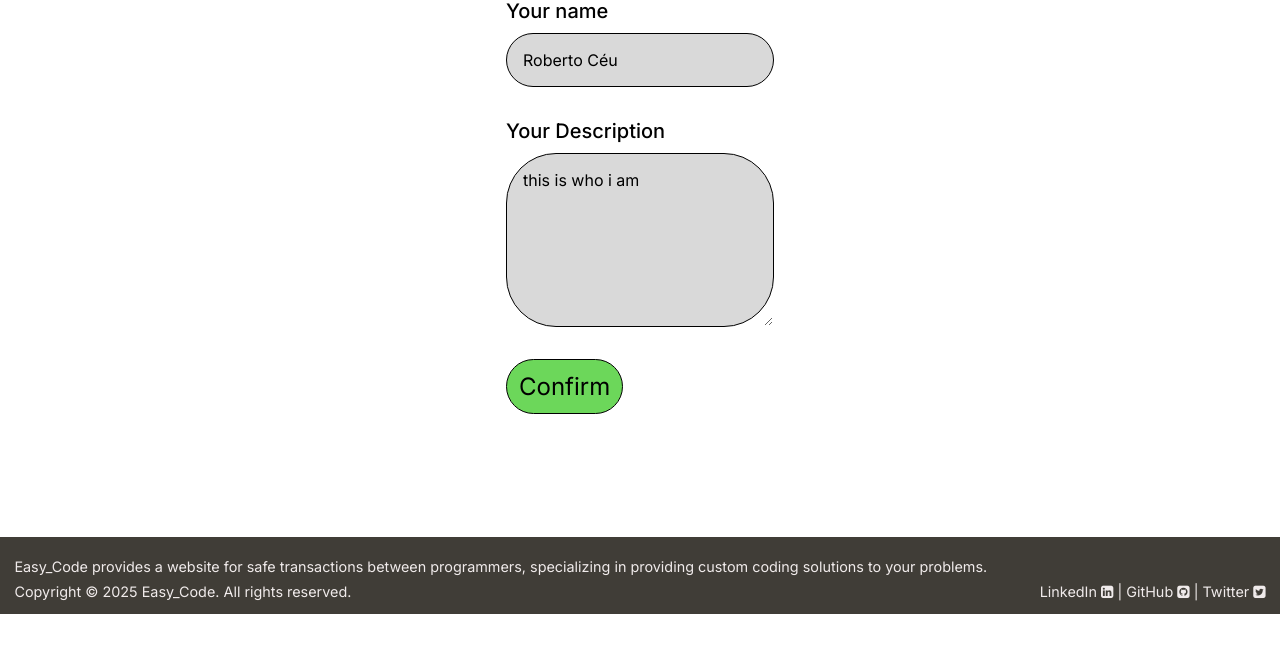
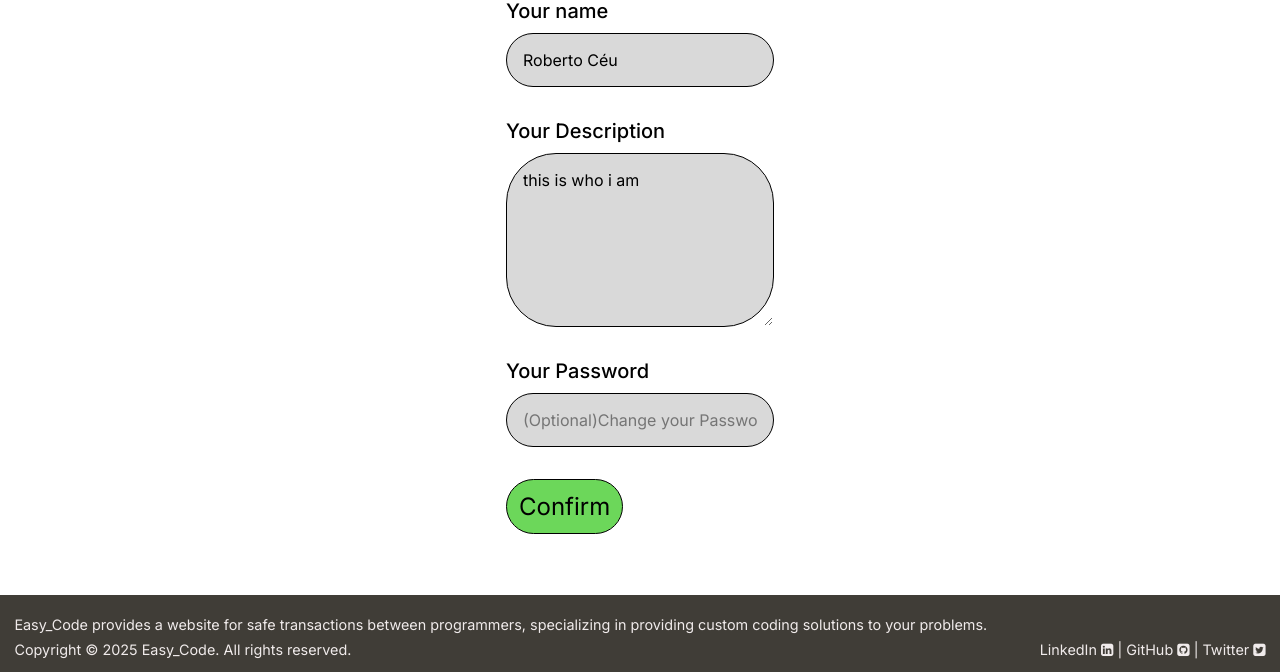
Before and after one commit to FEUP-LTW-2025/ltw-project-ltw14g07, a PHP site: page /pages/profile_editor.php in a window 1280 px wide. Shown: the part 206-878 px from the top of the page. Before the commit the page ends 820 px from the top, so only its background shows below. Run offline with PHP 8.4, Linux system fonts and the light colour scheme; the visitor is signed in with stand-in values (Sample User, id 1); data comes from the database, SQL or seed files in the repository; both versions use the stored data as it was after the commit; some web fonts are replaced.

Commit message:
password editing

```diff
--- a/database/user.class.php
+++ b/database/user.class.php
@@ -6,14 +6,16 @@
         public ?string $description;
         public string $role;
         public ?string $profilePicture;
+        public ?string $password;
 
-    public function __construct(int $userID, string $name, string $email, ?string $description, string $role, ?string $profilePicture) {
+    public function __construct(int $userID, string $name, string $email, ?string $description, string $role, ?string $profilePicture,?string $password = null) {
       $this->userID = $userID;
       $this->name = $name;
       $this->email = $email;
       $this->description = $description;
       $this->role = $role;
       $this->profilePicture = $profilePicture;
+      $this->password = $password;
     }
 
     public static function getUserByID($db, int $userID) {
@@ -27,7 +29,8 @@
         $user['email'],
         $user['description'],
         $user['role'],
-        $user['profilePicture']
+        $user['profilePicture'],
+        $user['password']
       );
     }
     public static function login(PDO $db, string $email, string $password): ?User {
@@ -42,7 +45,8 @@
               $user['email'],
               $user['description'] ?? null,
               $user['role'] ?? 'client',
-              $user['profilePicture'] ?? null
+              $user['profilePicture'] ?? null,
+              $user['password'] ?? null
           );
       }
       return null;
@@ -71,16 +75,28 @@
       ]);
   }
 
+  public function save($db) {
+    if (!empty($this->userID)) $this->updateDatabase($db);
+    else $this->insertIntoDatabase($db);
+    return $this->userID;
+}
+
 
   public function updateDatabase($db) {
     $stmt = $db->prepare('UPDATE Users
-                        SET name = ?, description = ?, role = ?
+                        SET name = ?, description = ?, role = ?,password = ?
                         WHERE UserID = ?');
 
-    $stmt->execute(array($this->name, $this->description, $this->role, $this->userID));
+    $stmt->execute(array($this->name, $this->description, $this->role,$this->password,$this->userID));
 }
 
+    public function insertIntoDatabase($db) {
+        $stmt = $db->prepare('INSERT INTO Users (UserID, name, profilePicture, email, password, description, role) VALUES
+        (?, ?, ?, ?, ?, ?, ?)');
 
+        $stmt->execute(array(null, $this->name, $this->profilePicture, $this->email, $this->password, $this->description, 'client'));
+        $this->requestID = intval($db->lastInsertId());
+}
 
 }
 
--- a/pages/profile_editor.php
+++ b/pages/profile_editor.php
@@ -6,6 +6,7 @@
     require_once(__DIR__ . '/../template/service.tpl.php');
     require_once(__DIR__ . '/../template/request.tpl.php');
     require_once(__DIR__ . '/../template/profile_editor.tpl.php');
+
 
     require_once(__DIR__ . '/../database/connection.db.php');
     require_once(__DIR__ . '/../database/service.class.php');
@@ -28,8 +29,8 @@
     $user = User::getUserByID($db, $userID);
 
 
+    draw_header('profile', $session);
 
-    draw_header('profile', $session);
     draw_profile_editor($user);
     draw_footer();
 ?>
--- a/template/editor_input.tpl.php
+++ b/template/editor_input.tpl.php
@@ -2,6 +2,7 @@
     <?php
         $name=$user->name;
         $description=$user->description;
+        $password=$user->password;
     ?>
     <section class="labeled-input">
         <h3>Your name</h3>
@@ -12,6 +13,11 @@
         <h3>Your Description</h3>
         <textarea class="card" name="description" rows="7" placeholder="Write your Description..."><?=htmlspecialchars($description)?></textarea>
     </section>
+
+    <section class="labeled-input">
+        <h3>Your Password</h3>
+        <input class="card" type="password" name="password" placeholder="(Optional)Change your Password.." value="">
+    </section>
 <?php } ?>
 
 <?php function draw_pubs_button() { ?>
```
Also changed, not shown: action/actionEditProfile.php (+8 -0 lines), database/database.db.
